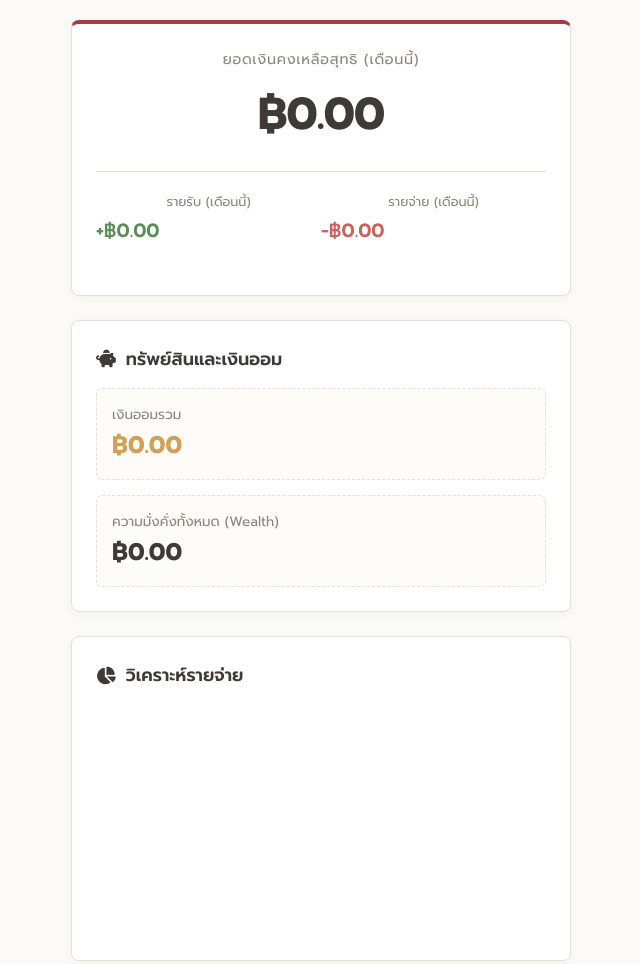
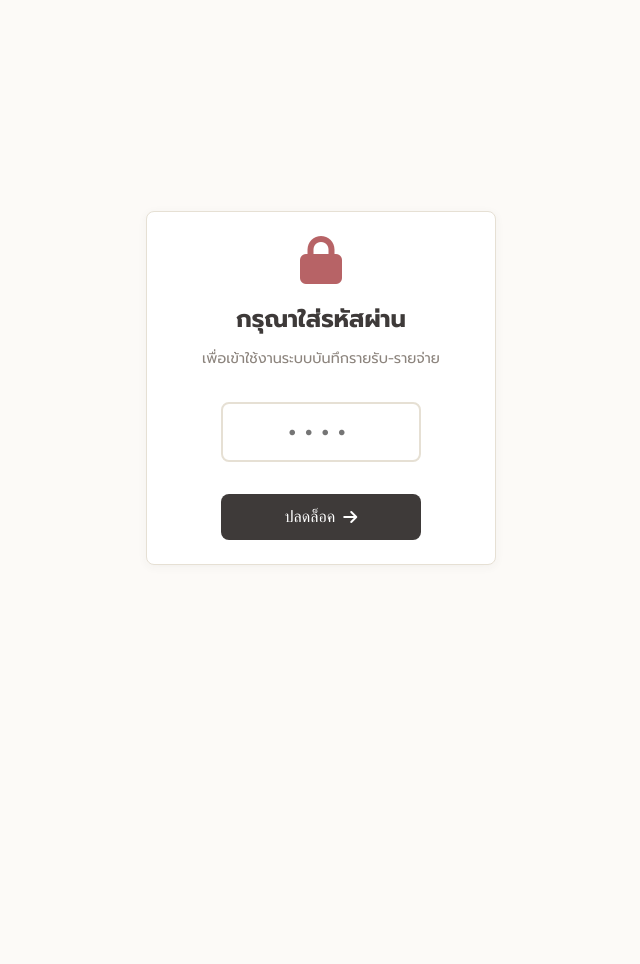
Before and after one commit to parkdong07/expense-tracker, a plain HTML site: page index.html in a window 1280 px wide. Shown: the top 964 px of the page, without its empty margins (319-959 px from the left). After the commit the page ends 800 px from the top, so only its background shows below. Drawn offline with nearby package versions, Linux system fonts and the light colour scheme; no server answers.

Commit message:
Add simple PIN lock feature and manual lock button

```diff
--- a/app.js
+++ b/app.js
@@ -12,6 +12,52 @@ const firebaseConfig = {
 // Initialize Firebase
 firebase.initializeApp(firebaseConfig);
 const db = firebase.firestore();
+
+// PIN Lock Configuration
+const APP_PIN = "1234";
+const pinOverlay = document.getElementById('pin-overlay');
+const mainContent = document.getElementById('main-content');
+const pinInput = document.getElementById('pin-input');
+const unlockBtn = document.getElementById('unlock-btn');
+const pinError = document.getElementById('pin-error');
+
+// Check PIN on load
+if (sessionStorage.getItem('app_unlocked') === 'true') {
+    pinOverlay.style.display = 'none';
+    mainContent.style.display = 'block';
+}
+
+function handleUnlock() {
+    if (pinInput.value === APP_PIN) {
+        sessionStorage.setItem('app_unlocked', 'true');
+        pinOverlay.style.opacity = '0';
+        setTimeout(() => {
+            pinOverlay.style.display = 'none';
+            mainContent.style.display = 'block';
+        }, 300);
+        init(); // Re-initialize to show data
+    } else {
+        pinError.style.display = 'block';
+        pinInput.value = '';
+        pinInput.focus();
+    }
+}
+
+const lockAppBtn = document.getElementById('lock-app-btn');
+
+function handleLock() {
+    sessionStorage.removeItem('app_unlocked');
+    pinInput.value = '';
+    pinOverlay.style.opacity = '1';
+    pinOverlay.style.display = 'flex';
+    mainContent.style.display = 'none';
+}
+
+unlockBtn.addEventListener('click', handleUnlock);
+lockAppBtn.addEventListener('click', handleLock);
+pinInput.addEventListener('keypress', (e) => {
+    if (e.key === 'Enter') handleUnlock();
+});
 
 const balance = document.getElementById('balance');
 const totalIncome = document.getElementById('total-income');
--- a/index.html
+++ b/index.html
@@ -16,9 +16,33 @@
 </head>
 
 <body>
-    <div class="app-container">
+    <!-- PIN Overlay -->
+    <div id="pin-overlay" class="pin-overlay">
+        <div class="pin-card glass-panel">
+            <div class="pin-header">
+                <i class="fas fa-lock pin-icon"></i>
+                <h2>กรุณาใส่รหัสผ่าน</h2>
+                <p>เพื่อเข้าใช้งานระบบบันทึกรายรับ-รายจ่าย</p>
+            </div>
+            <div class="pin-input-wrapper">
+                <input type="password" id="pin-input" maxlength="4" placeholder="••••" pattern="\d*"
+                    inputmode="numeric">
+                <p id="pin-error" class="pin-error-msg" style="display: none;">รหัสผ่านไม่ถูกต้อง กรุณาลองใหม่</p>
+            </div>
+            <button id="unlock-btn" class="btn unlock-btn">ปลดล็อค <i class="fas fa-arrow-right"></i></button>
+        </div>
+    </div>
+
+    <div class="app-container" id="main-content" style="display: none;">
         <header class="glass-panel wallet-card">
-            <p class="card-label">ยอดเงินคงเหลือสุทธิ (เดือนนี้)</p>
+            <div class="header-top"
+                style="display: flex; justify-content: space-between; align-items: start; margin-bottom: 10px;">
+                <p class="card-label" style="margin-bottom: 0;">ยอดเงินคงเหลือสุทธิ (เดือนนี้)</p>
+                <button id="lock-app-btn" title="ล็อคแอป"
+                    style="background: none; border: none; color: var(--text-muted); cursor: pointer; font-size: 1.2rem; transition: var(--transition);">
+                    <i class="fas fa-lock"></i>
+                </button>
+            </div>
             <h2 id="balance" class="balance-amount">฿0.00</h2>
             <div class="income-expense-summary">
                 <div class="summary-item income">
--- a/styles.css
+++ b/styles.css
@@ -520,4 +520,91 @@ select option {
     .balance-amount {
         font-size: 2.5rem;
     }
+
 }
+
+/* PIN Overlay Styles */
+.pin-overlay {
+    position: fixed;
+    top: 0;
+    left: 0;
+    width: 100%;
+    height: 100%;
+    background-color: var(--bg-color);
+    display: flex;
+    justify-content: center;
+    align-items: center;
+    z-index: 1000;
+    transition: var(--transition);
+}
+
+.pin-card {
+    width: 100%;
+    max-width: 350px;
+    text-align: center;
+    animation: fadeIn 0.5s ease;
+}
+
+.pin-header {
+    margin-bottom: 2rem;
+}
+
+.pin-icon {
+    font-size: 3rem;
+    color: var(--primary-color);
+    margin-bottom: 1rem;
+    opacity: 0.8;
+}
+
+.pin-header h2 {
+    font-size: 1.5rem;
+    margin-bottom: 0.5rem;
+    color: var(--text-main);
+}
+
+.pin-header p {
+    font-size: 0.9rem;
+    color: var(--text-muted);
+}
+
+.pin-input-wrapper {
+    margin-bottom: 2rem;
+}
+
+#pin-input {
+    width: 100%;
+    max-width: 200px;
+    height: 60px;
+    font-size: 2rem;
+    text-align: center;
+    letter-spacing: 0.5rem;
+    border: 2px solid var(--border-color);
+    border-radius: var(--radius);
+    background: #fff;
+    margin: 0 auto;
+    display: block;
+}
+
+#pin-input:focus {
+    border-color: var(--primary-color);
+}
+
+.pin-error-msg {
+    color: var(--expense-color);
+    font-size: 0.85rem;
+    margin-top: 0.5rem;
+}
+
+.unlock-btn {
+    max-width: 200px;
+    margin: 0 auto;
+    display: flex;
+    justify-content: center;
+    align-items: center;
+    gap: 0.5rem;
+}
+
+#lock-app-btn:hover {
+    color: var(--primary-color) !important;
+    transform: scale(1.1);
+}
```
